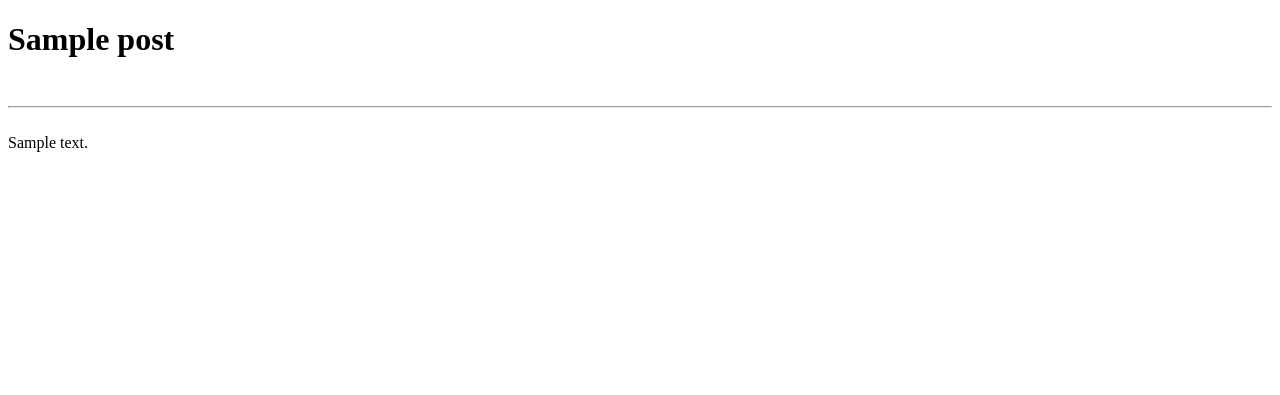
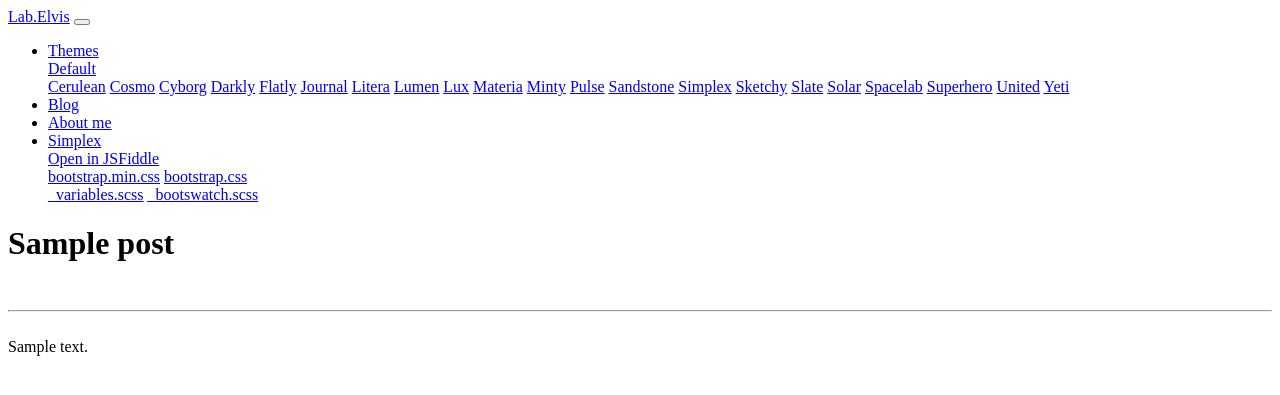
Before and after one commit to Yoonchangsub/django_my_website, a Django app: page /blog/1/ in a window 1280 px wide. Shown: the top 395 px of the page. Run offline with Django 3.2, Linux system fonts and the light colour scheme; tables that the repository leaves empty hold one stand-in row (values such as "Sample post").

Commit message:
initialized post_detail test

```diff
--- a/blog/models.py
+++ b/blog/models.py
@@ -14,3 +14,6 @@
 
     def __str__(self):
         return '{}::{}'.format(self.title,self.author)
+
+    def get_absolute_url(self):
+        return '/blog/{}/'.format(self.pk)
--- a/blog/templates/blog/post_detail.html
+++ b/blog/templates/blog/post_detail.html
@@ -3,9 +3,70 @@
 <head>
     <meta charset="UTF-8">
 <!--    <title>{{ post.title }}</title>-->
-    <title>{{object.title}}</title>
+    <title>{{object.title}} - Blog</title>
 </head>
 <body>
+
+<div class="navbar navbar-expand-lg fixed-top navbar-light bg-light" id="navbar">
+    <div class="container">
+        <a href="../" class="navbar-brand">Lab.Elvis</a>
+        <button class="navbar-toggler" type="button" data-toggle="collapse" data-target="#navbarResponsive" aria-controls="navbarResponsive" aria-expanded="false" aria-label="Toggle navigation">
+            <span class="navbar-toggler-icon"></span>
+        </button>
+        <div class="collapse navbar-collapse" id="navbarResponsive">
+            <ul class="navbar-nav">
+                <li class="nav-item dropdown">
+                    <a class="nav-link dropdown-toggle" data-toggle="dropdown" href="#" id="themes">Themes <span class="caret"></span></a>
+                    <div class="dropdown-menu" aria-labelledby="themes">
+                        <a class="dropdown-item" href="../default/">Default</a>
+                        <div class="dropdown-divider"></div>
+                        <a class="dropdown-item" href="../cerulean/">Cerulean</a>
+                        <a class="dropdown-item" href="../cosmo/">Cosmo</a>
+                        <a class="dropdown-item" href="../cyborg/">Cyborg</a>
+                        <a class="dropdown-item" href="../darkly/">Darkly</a>
+                        <a class="dropdown-item" href="../flatly/">Flatly</a>
+                        <a class="dropdown-item" href="../journal/">Journal</a>
+                        <a class="dropdown-item" href="../litera/">Litera</a>
+                        <a class="dropdown-item" href="../lumen/">Lumen</a>
+                        <a class="dropdown-item" href="../lux/">Lux</a>
+                        <a class="dropdown-item" href="../materia/">Materia</a>
+                        <a class="dropdown-item" href="../minty/">Minty</a>
+                        <a class="dropdown-item" href="../pulse/">Pulse</a>
+                        <a class="dropdown-item" href="../sandstone/">Sandstone</a>
+                        <a class="dropdown-item" href="../simplex/">Simplex</a>
+                        <a class="dropdown-item" href="../sketchy/">Sketchy</a>
+                        <a class="dropdown-item" href="../slate/">Slate</a>
+                        <a class="dropdown-item" href="../solar/">Solar</a>
+                        <a class="dropdown-item" href="../spacelab/">Spacelab</a>
+                        <a class="dropdown-item" href="../superhero/">Superhero</a>
+                        <a class="dropdown-item" href="../united/">United</a>
+                        <a class="dropdown-item" href="../yeti/">Yeti</a>
+                    </div>
+                </li>
+                <li class="nav-item">
+                    <a class="nav-link" href="/blog/">Blog</a>
+                </li>
+                <li class="nav-item">
+                    <a class="nav-link" href="/aboutme/">About me</a>
+                </li>
+
+                <li class="nav-item dropdown">
+                    <a class="nav-link dropdown-toggle" data-toggle="dropdown" href="#" id="download">Simplex <span class="caret"></span></a>
+                    <div class="dropdown-menu" aria-labelledby="download">
+                        <a class="dropdown-item" target="_blank" href="https://jsfiddle.net/bootswatch/3he50zsf/">Open in JSFiddle</a>
+                        <div class="dropdown-divider"></div>
+                        <a class="dropdown-item" href="../4/simplex/bootstrap.min.css" download>bootstrap.min.css</a>
+                        <a class="dropdown-item" href="../4/simplex/bootstrap.css" download>bootstrap.css</a>
+                        <div class="dropdown-divider"></div>
+                        <a class="dropdown-item" href="../4/simplex/_variables.scss" download>_variables.scss</a>
+                        <a class="dropdown-item" href="../4/simplex/_bootswatch.scss" download>_bootswatch.scss</a>
+                    </div>
+                </li>
+            </ul>
+
+        </div>
+    </div>
+</div>
     <h1>{{object.title}}</h1>
     <br>
     <hr>
--- a/blog/templates/blog/post_list.html
+++ b/blog/templates/blog/post_list.html
@@ -82,8 +82,7 @@
 
             <h1 class="my-4">Blog
             </h1>
-             {% if
-            <h3>아직 게시물이 없습니다.</h3>
+            {% if object_list.exists %}
                 <!-- Blog Post -->
                  {% for p in object_list %}
 
@@ -104,6 +103,9 @@
                     </div>
                 </div>
                 {% endfor %}
+             {% else %}
+                 <h3>아직 게시물이 없습니다.</h3>
+             {% endif %}
         </div>
 
         <!-- Sidebar Widgets Column -->
```
Also changed, not shown: blog/tests.py (+39 -8 lines). Lines whose indentation alone changed are shown as unchanged.
